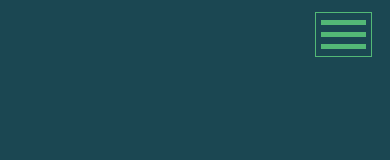
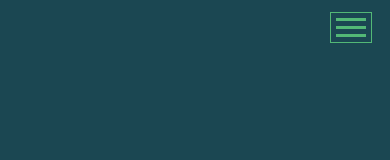
Before and after one commit to cjustinr/portfolio, a plain HTML site: page index.html in a window 390 px wide. Shown: the top 160 px of the page. Drawn offline with Linux system fonts and the light colour scheme.

Commit message:
menu button adjustment

```diff
--- a/assets/css/mobile/components/layout/_nav-mobile.scss
+++ b/assets/css/mobile/components/layout/_nav-mobile.scss
@@ -7,14 +7,14 @@
             transform: translateY(0%);
         }
         .mobile-toggle-menu {
-            width: 45px;
+            width: 30px;
             border: 1px solid $secondary;
             padding: 0 5px;
             margin-left: auto;
             cursor: pointer;
             .line {
-                margin: 7px 0;
-                height: 5px;
+                margin: 5px 0;
+                height: 3px;
                 width: 100%;
                 background-color: $secondary;
                 animation-duration: .3s;
```
Also changed, not shown: assets/css/style.css.
